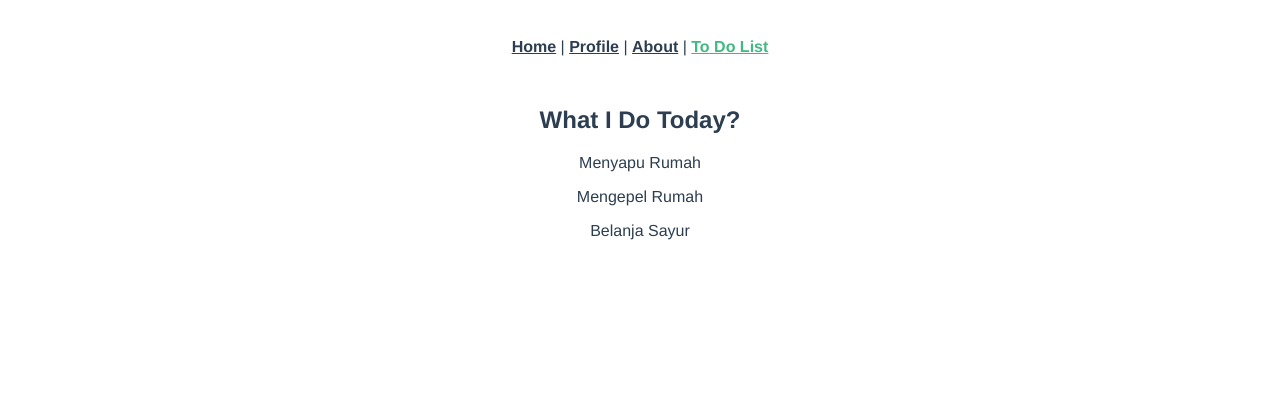
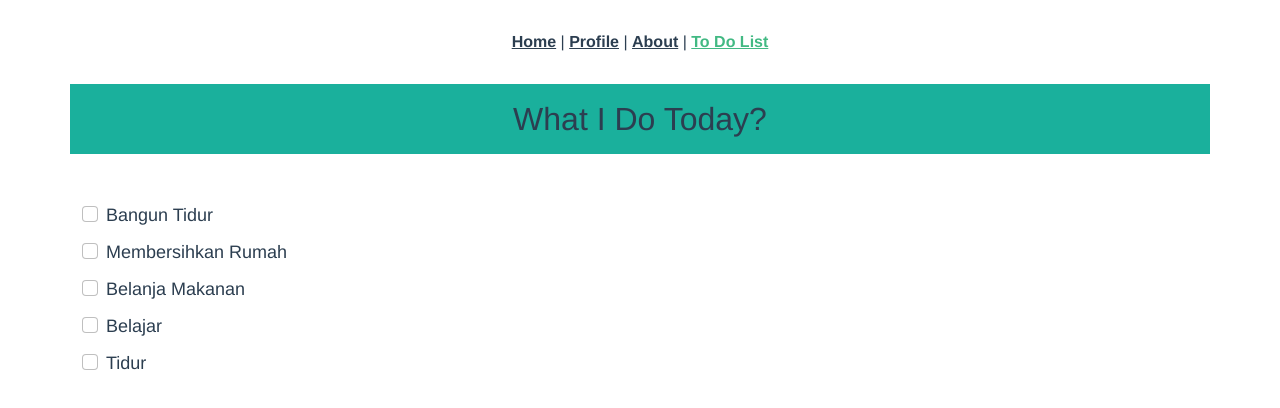
Before and after one commit to chrysthlyn/vuejs-learning, a Vue app: page /#/todolist in a window 1280 px wide. Shown: the top 408 px of the page. Built offline with nearby package versions, Linux system fonts and the light colour scheme.

Commit message:
Add Checkboxes Todolist

```diff
--- a/src/views/Todolist.vue
+++ b/src/views/Todolist.vue
@@ -1,15 +1,43 @@
 <template>
-  <div class="todolist">
-    <h2>What I Do Today?</h2>
-    <div class="homework">
-      <div v-for="myTask in task" v-bind:key="myTask.id" class="task">
-        <p>{{ myTask.taskName }}</p>
+  <div id="todolist">
+    <div class="container">
+      <div class="row header mb-5 p-3">
+        <div class="col-lg-12">
+          <h2>What I Do Today?</h2>
+        </div>
+      </div>
+      <div class="row content">
+        <div class="col-lg-12">
+          <div class="homework">
+            <div class="row">
+              <div
+                v-for="myTask in task"
+                v-bind:key="myTask.id"
+                class="task col-lg-12 mb-2 text-start"
+              >
+                <div class="form-check">
+                  <input
+                    class="form-check-input"
+                    type="checkbox"
+                    value=""
+                    id="flexCheckDefault"
+                  />
+                  <label class="form-check-label item" for="flexCheckDefault">
+                    {{ myTask.taskName }}
+                  </label>
+                </div>
+              </div>
+            </div>
+          </div>
+        </div>
       </div>
     </div>
   </div>
 </template>
 
 <script>
+import "bootstrap/dist/css/bootstrap.css";
+
 export default {
   name: "Todolist",
   data: function () {
@@ -17,15 +45,23 @@ export default {
       task: [
         {
           id: 1,
-          taskName: "Menyapu Rumah",
+          taskName: "Bangun Tidur",
         },
         {
           id: 2,
-          taskName: "Mengepel Rumah",
+          taskName: "Membersihkan Rumah",
         },
         {
           id: 3,
-          taskName: "Belanja Sayur",
+          taskName: "Belanja Makanan",
+        },
+        {
+          id: 4,
+          taskName: "Belajar",
+        },
+        {
+          id: 5,
+          taskName: "Tidur",
         },
       ],
     };
@@ -33,3 +69,17 @@ export default {
   components: {},
 };
 </script>
+
+<style scoped>
+.header {
+  background: #1ab09c;
+}
+
+.header h2 {
+  margin: 0;
+}
+
+.task .item {
+  font-size: 18px;
+}
+</style>
```
